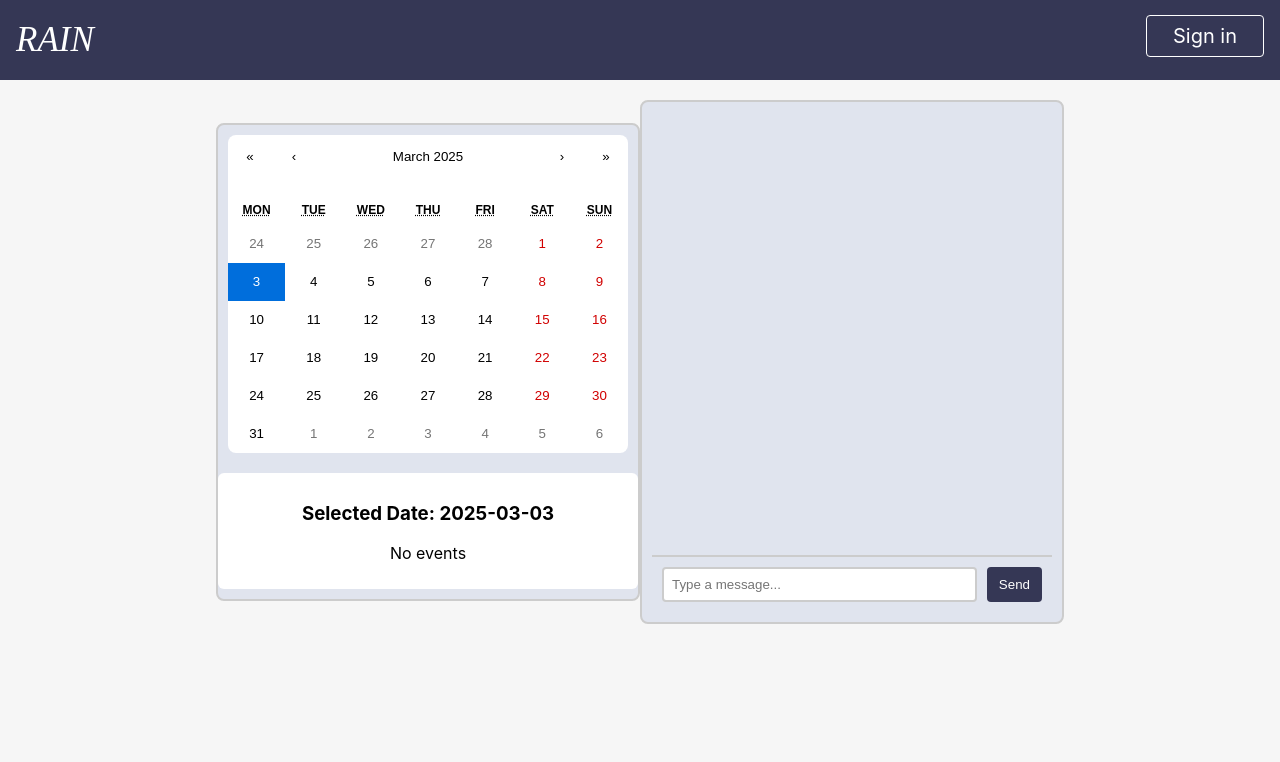
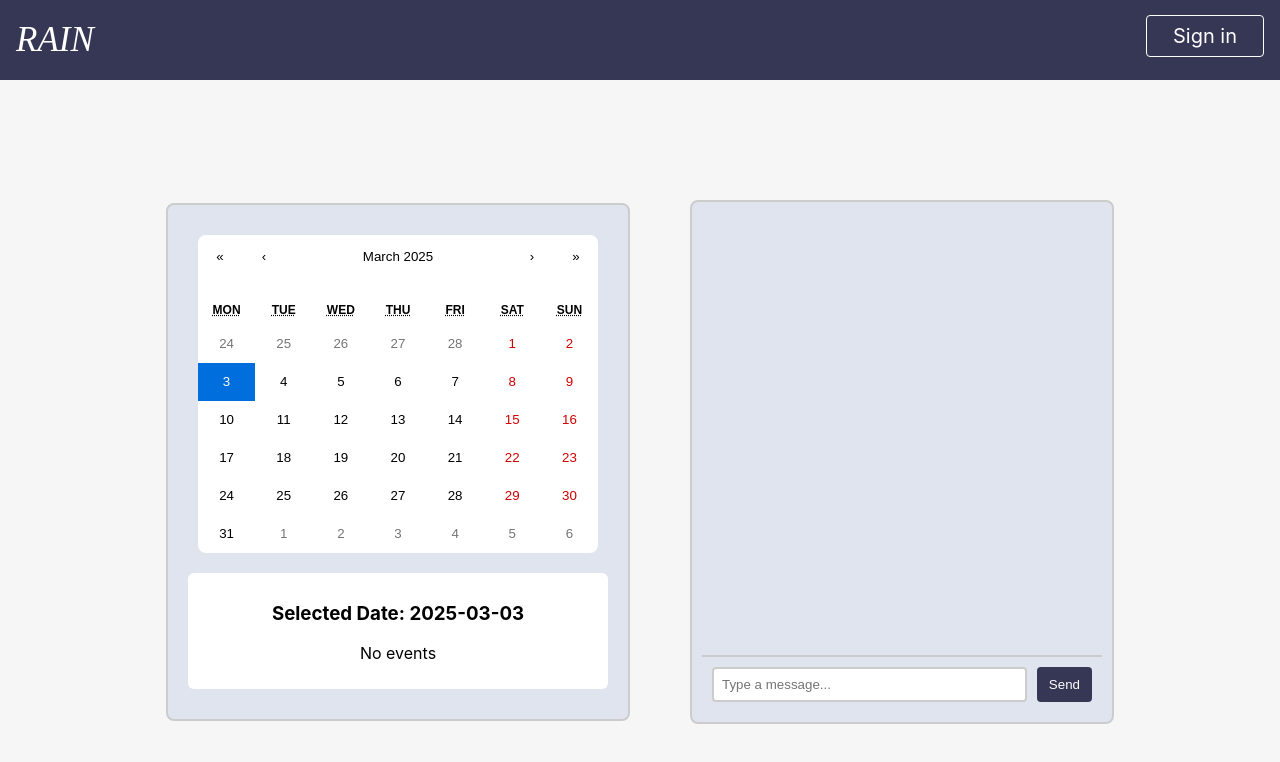
Before and after one commit to CS4800-02-Group-Project/RAIN_project, a React (Create React App) app: page / in a window 1280 px wide. Shown: the top 762 px of the page. Built offline with nearby package versions, Linux system fonts and the light colour scheme.

Commit message:
added comments and changes to calendar

```diff
--- a/src/components/Calendar.js
+++ b/src/components/Calendar.js
@@ -8,28 +8,32 @@ import "react-calendar/dist/Calendar.css";
 
 export default function InteractiveCalendar() {
 
-    // allows for dates to be set
+    // allows for dates to be set, updates on date selected
     const [date, setDate] = useState(new Date());
+
+    // on event a date is clicked
+    const handleDateClick = (selectedDate) => {
+        setDate(selectedDate);
+    };
+
+    // hardcoded example dates
     const [events, setEvents] = useState({
         "2025-03-05": "Project Deadline",
         "2025-03-10": "Assignment Due",
         "2025-03-15": "Exam Date",
     });
 
-    // on event a date is clicked
-    const handleDateClick = (selectedDate) => {
-        setDate(selectedDate);
-    };
+    // Format date as Year/Month/Day
+    const formattedDate = date.toISOString().split("T")[0];
 
-    // Format date as YYYY-MM-DD
-    const formattedDate = date.toISOString().split("T")[0];
+    // create add event function
 
     return (
         <CalendarContainer>
             <StyledCalendar onChange={handleDateClick} value={date} />
             <EventDetails>
                 <h3>Selected Date: {formattedDate}</h3>
-                <p>{events[formattedDate] ? `📌 ${events[formattedDate]}` : "No events"}</p>
+                <p>{events[formattedDate] ? `${events[formattedDate]}` : "No events"}</p>
             </EventDetails>
         </CalendarContainer>
     );
@@ -44,7 +48,7 @@ const CalendarContainer = styled.div`
     border: 2px solid #ccc;
     border-radius: 8px;
     background: #E0E4EE;
-    padding: 10px;
+    padding: 30px;
 `;
 
 const StyledCalendar = styled(Calendar)`
--- a/src/components/Navbar.js
+++ b/src/components/Navbar.js
@@ -17,6 +17,8 @@ export default function Navbar() {
     </Container>
   );
 }
+
+// Temporary navbar theme until further changes needed
 
 const Name = styled.div`
   text-align: center;
--- a/src/components/Router.js
+++ b/src/components/Router.js
@@ -1,7 +1,7 @@
 import { BrowserRouter, Routes, Route, Outlet } from "react-router";
 import Dashboard from "src\pages\Dashboard.js";
 
-// added just in case but not used
+// added just in case but not used, used for correct pathing of different pages
 
 export default function Router() {
   const Layout = () => {
--- a/src/pages/Dashboard.js
+++ b/src/pages/Dashboard.js
@@ -5,13 +5,19 @@ import Navbar from "../components/Navbar.js"
 import PromptMenu from "../components/PromptMenu.js"
 import Calendar from "../components/Calendar.js"
 
+// to keep it organized, components could be assigned to this page rather than adding it all here
+
 const Dashboard = () => {
     return (
         <Content>
             <Navbar/>
             <PageContainer>
+              <Section>
                 <Calendar/>
+              </Section>
+              <Section>
                 <PromptMenu/>
+              </Section>
             </PageContainer>
         </Content>
     )
@@ -27,7 +33,13 @@ const PageContainer = styled.div`
   justify-content: center;
   align-items: center;
   flex-grow: 1;
-  padding: 20px;
+  padding: 50px;
 `;
 
+const Section = styled.div`
+  padding: 70px 30px;
+  border: 5px;
+`;
+
+
 export default Dashboard;
```
